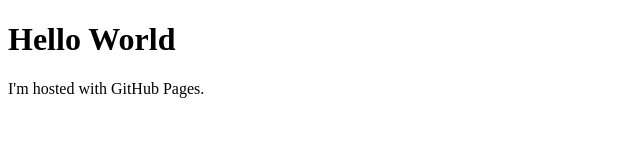
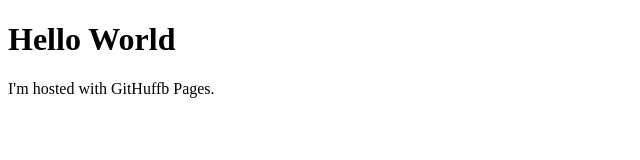
Before and after one commit to lijingya1217/github.io, a plain HTML site: page index.html in a window 1280 px wide. Shown: the full height of the page, 0-640 px from the left. Drawn offline with Linux system fonts and the light colour scheme.

Commit message:
Initial commit

```diff
--- a/index.html
+++ b/index.html
@@ -2,6 +2,6 @@
 <html>
 <body>
 <h1>Hello World</h1>
-<p>I'm hosted with GitHub Pages.</p>
+<p>I'm hosted with GitHuffb Pages.</p>
 </body>
 </html>
```
